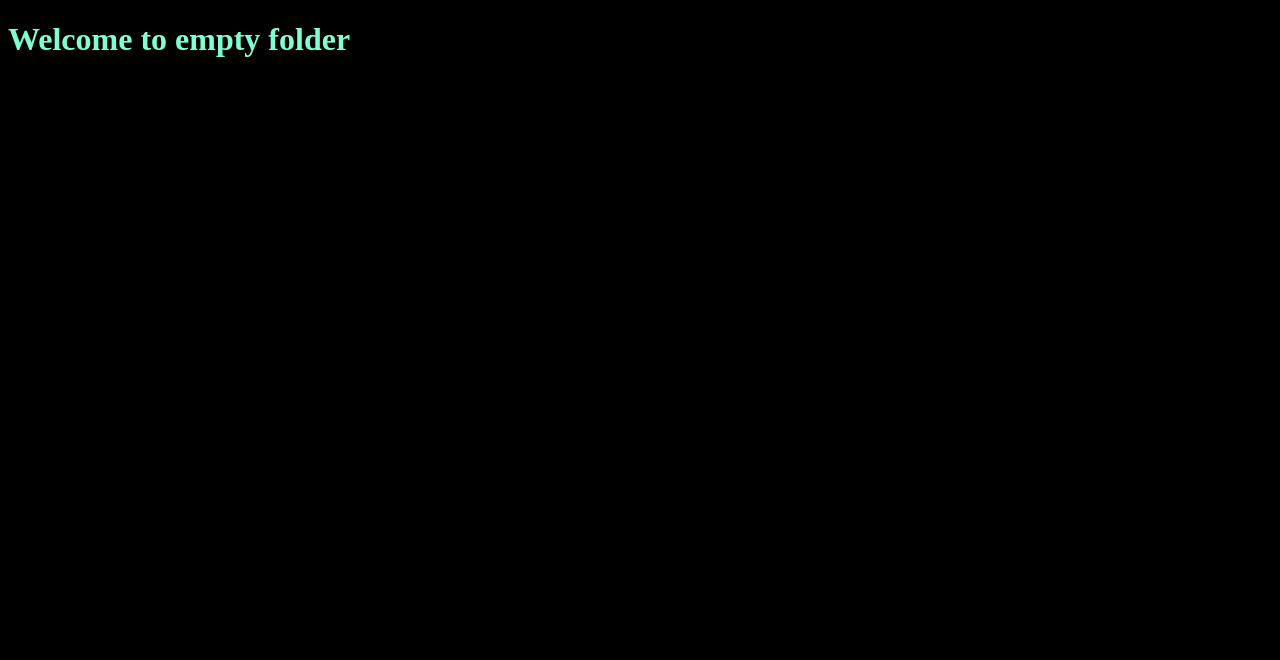
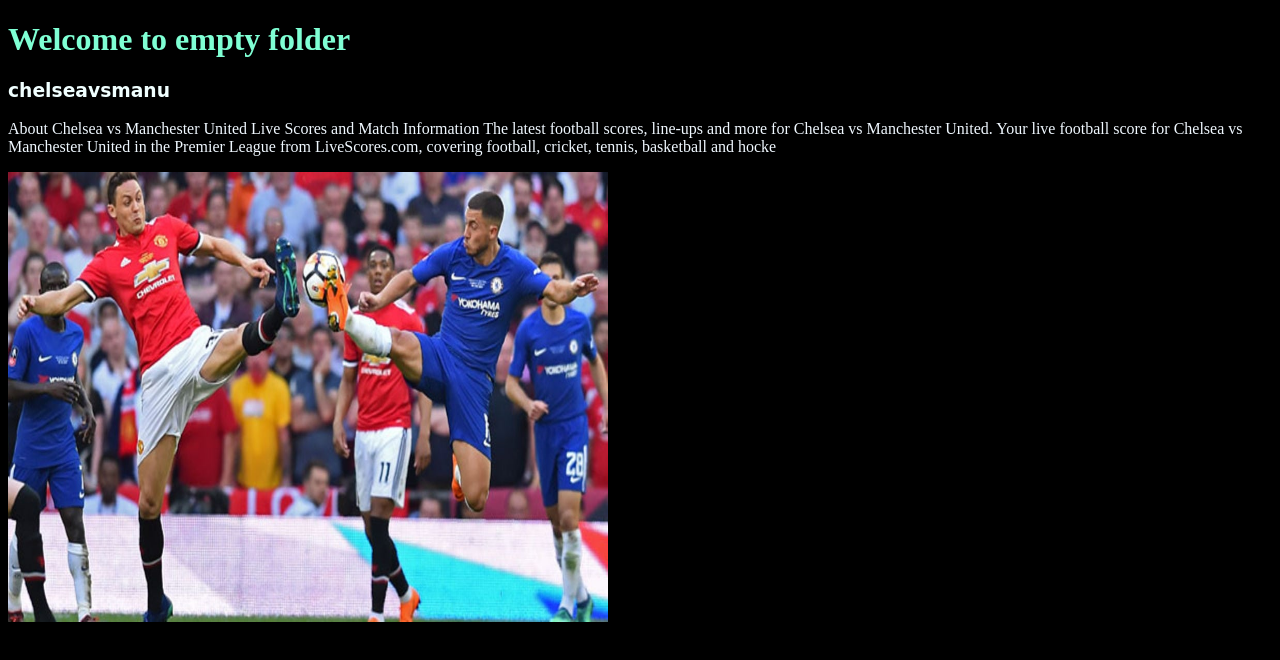
Before and after one commit to ifechukwu45/emptyfolder, a plain HTML site: page index.html in a window 1280 px wide. Drawn offline with Linux system fonts and the light colour scheme.

Commit message:
made a bode for my empty page

```diff
--- a/css/style.css
+++ b/css/style.css
@@ -6,3 +6,14 @@ body{
 color: aquamarine;
 background-color: black;
 }
+h3{
+font-family: cursive;
+color: azure;
+}
+p{
+color: aliceblue;
+}
+img{
+height: 450px;
+width: 600px;
+}
--- a/index.html
+++ b/index.html
@@ -10,3 +10,15 @@
  <h1>Welcome to empty folder</h1>
 </body>
 </html>
+<h3>chelseavsmanu</h3>
+<p>
+
+About
+
+Chelsea vs Manchester United Live Scores and Match Information
+The latest football scores, line-ups and more for Chelsea vs Manchester United.
+Your live football score for Chelsea vs Manchester United in the Premier League from LiveScores.com, covering football, cricket, tennis, basketball and hocke</p>
+
+<div>
+ <img src="img/soccer001-pixxx.jpg" alt="">
+</div>
```
Also changed, not shown: img/soccer001-pixxx.jpg (added).
